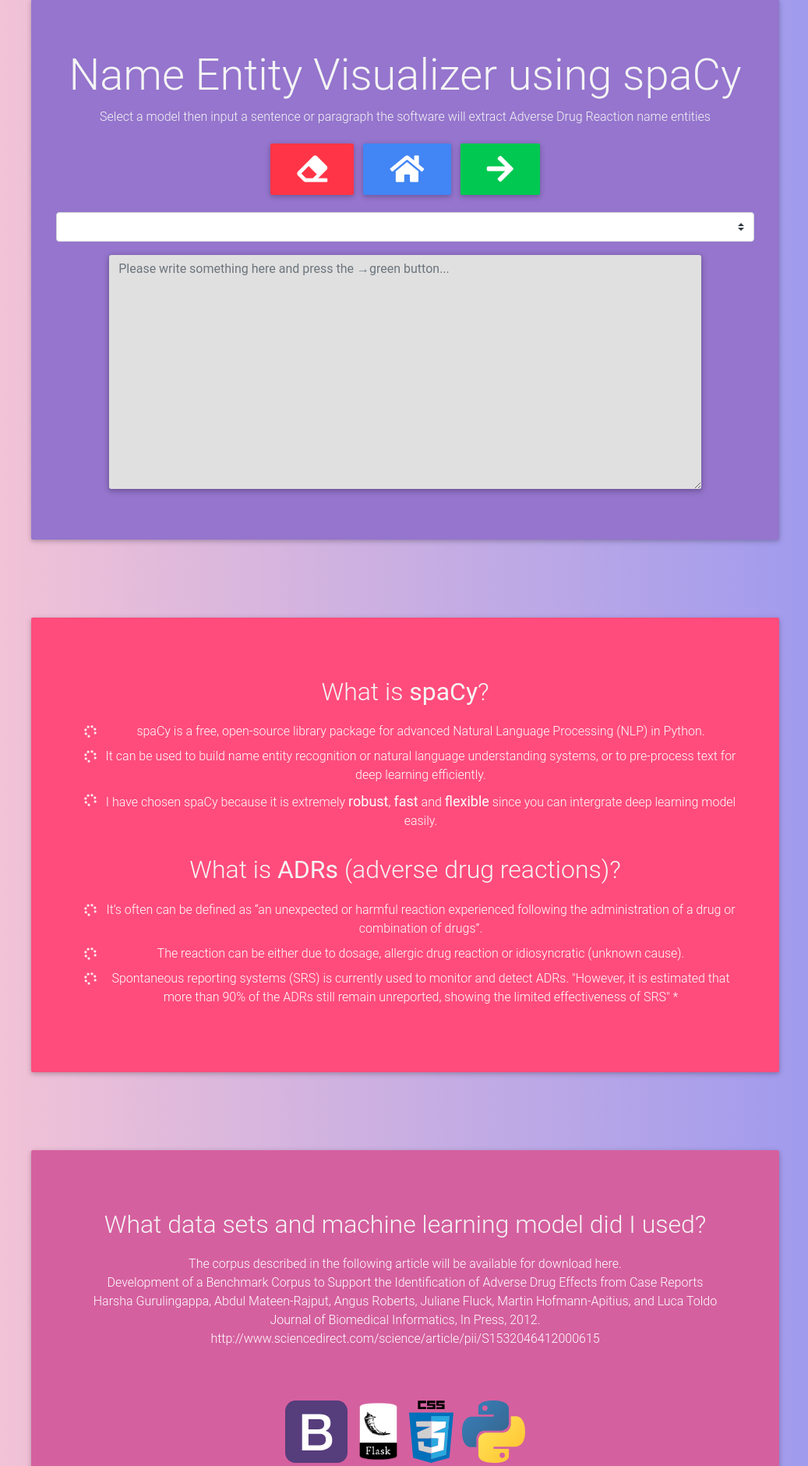
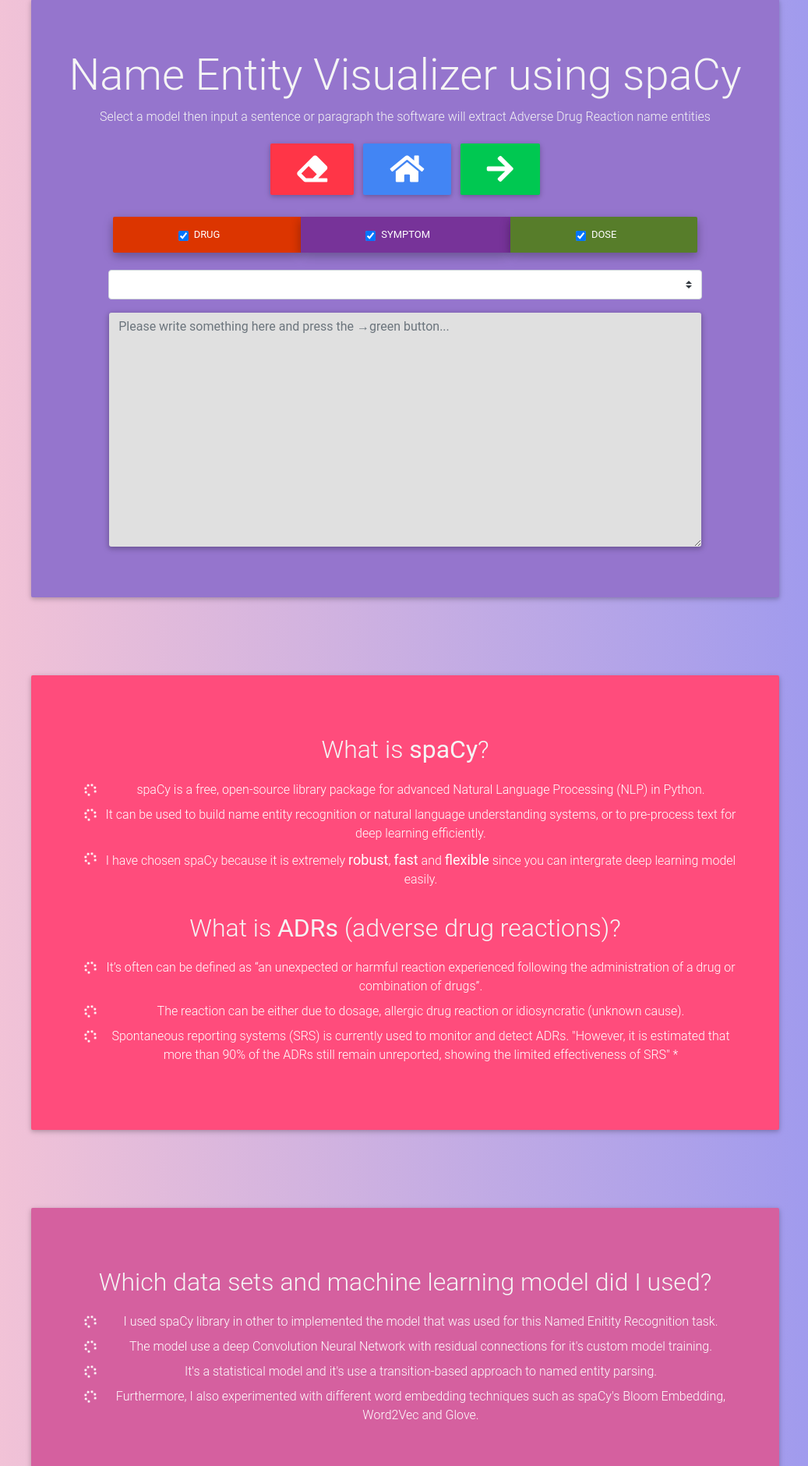
Before and after one commit to KhoiNguyen1996/third_year_project, a Flask app: template templates/index.html in a window 1280 px wide. Shown: the part 101-1981 px from the top of the page at 78% size, without its empty margins (120-1157 px from the left). Run offline with Flask 2, Linux system fonts and the light colour scheme; the template is opened without the code that fills it, so the values that code supplies are empty; some libraries are stand-ins or nearby versions.

Commit message:
Clean up html and implemented checkbox for specific ADR named entity rendering

```diff
--- a/img/css/main_page.css
+++ b/img/css/main_page.css
@@ -111,3 +111,7 @@ body {
 b {
   font-size: large;
 }
+
+b.named_entity_group {
+  color: black;
+}
--- a/ner_app.py
+++ b/ner_app.py
@@ -22,8 +22,8 @@ OUTPUT_WRAPPER = """<div style="overflow-x:auto;padding:1rem">{}</div>"""
 MODEL_PATH="./pretrained_model/spacy"
 
 # Preset color and tag template for symptoms, drugs and dosage.
-adr_ner_colors = {"SYMP": "#9370DB", "DRUG": "#F58B4C", "DOSE": "#B5C689"}
-OPTIONS = {"ents": ["SYMP","DRUG","DOSE"], "colors": adr_ner_colors}
+NER_PRESET_COLORS = {"SYMP": "#9370DB", "DRUG": "#F58B4C", "DOSE": "#B5C689"}
+OPTIONS = {"ents": ["SYMP","DRUG","DOSE"], "colors": NER_PRESET_COLORS}
 
 def get_models(directory):
 	# Input the file directory of the models (hard coded)
@@ -31,8 +31,8 @@ def get_models(directory):
 	result = {}
 
 	# Add 2 spaCy pretrained default models.
-	result["en_core_web_sm"]="en_core_web_sm"
-	result["en_core_web_md"]="en_core_web_md"
+	#result["en_core_web_sm"]="en_core_web_sm"
+	#result["en_core_web_md"]="en_core_web_md"
 
 	for file in os.listdir(directory):
 		result[file]=os.path.join(directory, file)
@@ -76,6 +76,9 @@ def index_page():
 @app.route('/results',methods=["GET","POST"])
 def result_page():
 	if request.method == 'POST':
+		#ent_arr = request.form['render_drug'] + request.form['render_symptom'] + request.form['render_dose']
+		OPTIONS["ents"] = request.form.getlist('render_ner_list')
+
 		# Initiate model depending on user's choice.
 		selected_model = request.form['selected_model']
 		nlp = spacy.load(os.path.join(selected_model))
--- a/templates/index.html
+++ b/templates/index.html
@@ -48,7 +48,7 @@
 
                     <div class="text-center">
 
-                        <div class="btn-toolbar" style="justify-content: center; display: flex;" >
+                        <div class="btn-toolbar" style="justify-content: center; display: flex;">
 
                             <button type="reset" class="btn btn-danger"><i class="fa fa-eraser fa-3x"></i></button>
 
@@ -59,9 +59,26 @@
                     </div>
                 </div>
 
-                <div class="wrapper">
+                <div class="wrapper" style="width:85%;display:block;margin-left:auto;margin-right:auto;">
+                    <div class="text-center">
+                        <!--Classic checkbox buttons-->
+                        <div class="btn-group" data-toggle="buttons" style="justify-content: center; display: flex;">
+                            <label class="btn btn-deep-orange active form-check-label">
+                                <input type="checkbox" class="form-check-input" checked autocomplete="off" name="render_ner_list" value="DRUG">DRUG
+                            </label>
+                            <label class="btn btn-secondary active form-check-label">
+                                <input type="checkbox" class="form-check-input" checked autocomplete="off" name="render_ner_list" value="SYMP">SYMPTOM
+                            </label>
+                            <label class="btn btn-light-green active form-check-label">
+                                <input type="checkbox" class="form-check-input" checked autocomplete="off" name="render_ner_list" value="DOSE">DOSE
+                            </label>
+                        </div>
+                    </div>
+                </div>
+
+                <div class="wrapper" style="width:85%;display:block;margin-left:auto;margin-right:auto;">
                     <select class="browser-default custom-select" name="selected_model" method="GET">
-                        <option disabled="disabled" >Please select a pretrained Name Entity Recognition model</option>
+                        <option disabled="disabled">Please select a pretrained Name Entity Recognition model</option>
                         {% for model in model_name %}
                         <option value="{{ model_name[model] }}" selected>{{ model }}</option>" {% endfor %}
                     </select>
@@ -111,15 +128,28 @@
 
         <div class="jumbotron" style="text-align:center;margin-bottom:0;background-color:#D5609F;color:#fff">
             <li class="list-group-item" style="background:transparent;border-style:none;">
-                <h2 class="display-4" style="font-size:xx-large;color:whitesmoke;">What data sets and machine learning model did I used?</h2>
-                <p style="margin-top:20px;">The corpus described in the following article will be available for download here.<br>
-                Development of a Benchmark Corpus to Support the Identification of Adverse Drug Effects from Case Reports<br>
-                Harsha Gurulingappa, Abdul Mateen-Rajput, Angus Roberts, Juliane Fluck, Martin Hofmann-Apitius, and Luca Toldo<br>
-                Journal of Biomedical Informatics, In Press, 2012.<br>
-                http://www.sciencedirect.com/science/article/pii/S1532046412000615
-
-                </p>
+                <h2 class="display-4" style="font-size:xx-large;color:whitesmoke;">Which data sets and machine learning model did I used?</h2>
+                <ul class="fa-ul">
+                    <li style="margin-top:20px;">
+                        <i class="fa-li fa fa-spinner fa-spin"></i>I used spaCy library in other to implemented the model that was used for this Named Enitity Recognition task.
+                    </li>
+                    <li style="margin:8px 0;">
+                        <i class="fa-li fa fa-spinner fa-spin"></i>The model use a deep Convolution Neural Network with residual connections for it's custom model training.
+                    </li>
+                    <li style="margin:8px 0;">
+                        <i class="fa-li fa fa-spinner fa-spin"></i>It's a statistical model and it's use a transition-based approach to named entity parsing.
+                    </li>
+                    <li style="margin:8px 0;">
+                        <i class="fa-li fa fa-spinner fa-spin"></i>Furthermore, I also experimented with different word embedding techniques such as spaCy's Bloom Embedding, Word2Vec and Glove.
+                    </li>
+                </ul>
             </li>
+            <p style="margin-top:5vh;">Development of a Benchmark Corpus to Support the Identification of Adverse Drug Effects from Case Reports
+                <br> Harsha Gurulingappa, Abdul Mateen-Rajput, Angus Roberts, Juliane Fluck, Martin Hofmann-Apitius, and Luca Toldo
+                <br> Journal of Biomedical Informatics, In Press, 2012.
+                <br> The corpus described in the following article will be available for download <a href="https://sites.google.com/site/adecorpus/home/document">here.</a>
+                <br> http://www.sciencedirect.com/science/article/pii/S1532046412000615
+            </p>
             <div class="container" style="margin-top: 5vh;">
                 <ul class="list-unstyled list-inline text-center">
                     <li class="list-inline-item">
@@ -149,11 +179,10 @@
 
         <div class="container-fluid" style="margin-top:50px;margin-bottom:50px; width: 50%;">
             <img alt="spacy_logo" src="{{ url_for('static',filename='/spacy_logo.png') }}" class="center">
-            <div class="centered">@Joanne__Howe I'm good been on 25mg MTX for years then switched to leflunomide back MTX the other caused tummy trouble. Why r u off Enbrel.
-Pheripheral edema was observed in five female patients after taking proton pump inhibitors omeprazole, lansoprazole, or pantoprazole for 7-15 days for peptic acid diseases in recommended standard doses.
-The Fluoroquinolone Syndrome -Have you experienced side effects from taking Quinolones antibiotics (e.g. Cipro) ?
-@calyxxx same with venlafaxine, 1 user I spoke to yrs ago stopped taking that when she started having acid like trips losing hours at a time.
-We describe the infectious toxicities experienced by the first two patients in our institution treated with dexamethasone (10 mg/m(2)/day for 4 weeks with gradual tapering) during induction according to the dexamethasone arm of BFM 2000 and review the relevant literature that suggests an increased risk of infectious complications with dexamethasone.
+            <div class="centered">We describe the infectious toxicities experienced by the first two patients in our institution treated with dexamethasone (10 mg/m(2)/day for 4 weeks with gradual tapering) during induction according to the dexamethasone arm of BFM 2000 and review the relevant literature that suggests an increased risk of infectious complications with dexamethasone.<br>
+            We report five cases of carboplatin (CBDCA) hypersensitivity after weekly low-dose paclitaxel (60 mg/m2)/CBDCA (area under the concentration curve = 2) therapy in patients with recurrent ovarian cancer receiving multiple platinum-based chemotherapy.<br>
+            @DiabetesUK bit of advise please. I've stopped Gliclazide but still taking Metformin & Victoza. Do I need to notify DVLA & ins co? Thanks<br>
+            I Take 500mg Of Lamictal Everyday I'm Tired Leave Me Alone
             </div>
         </div>
 
```
Also changed, not shown: templates/result.html (+18 -1 lines).
